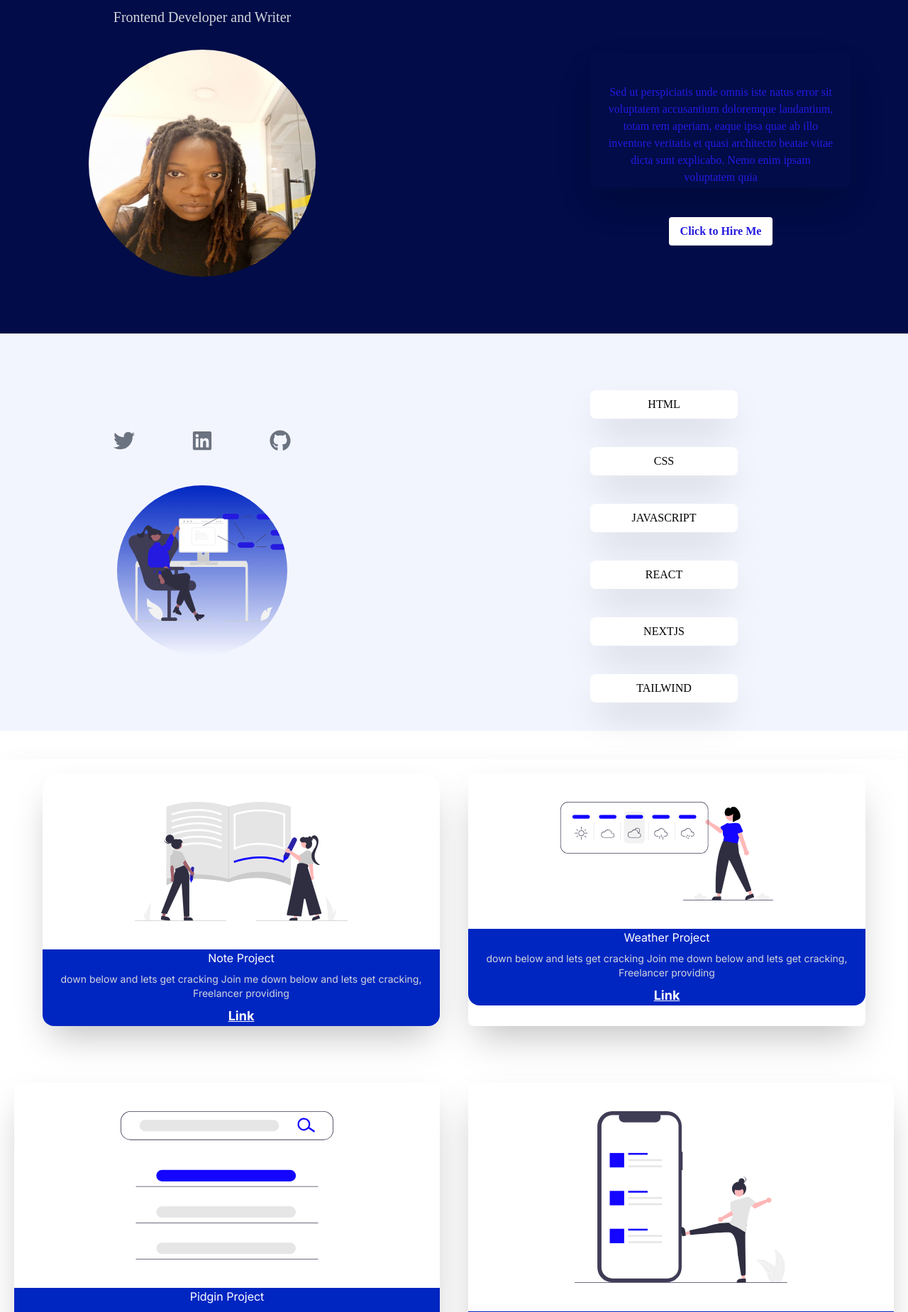
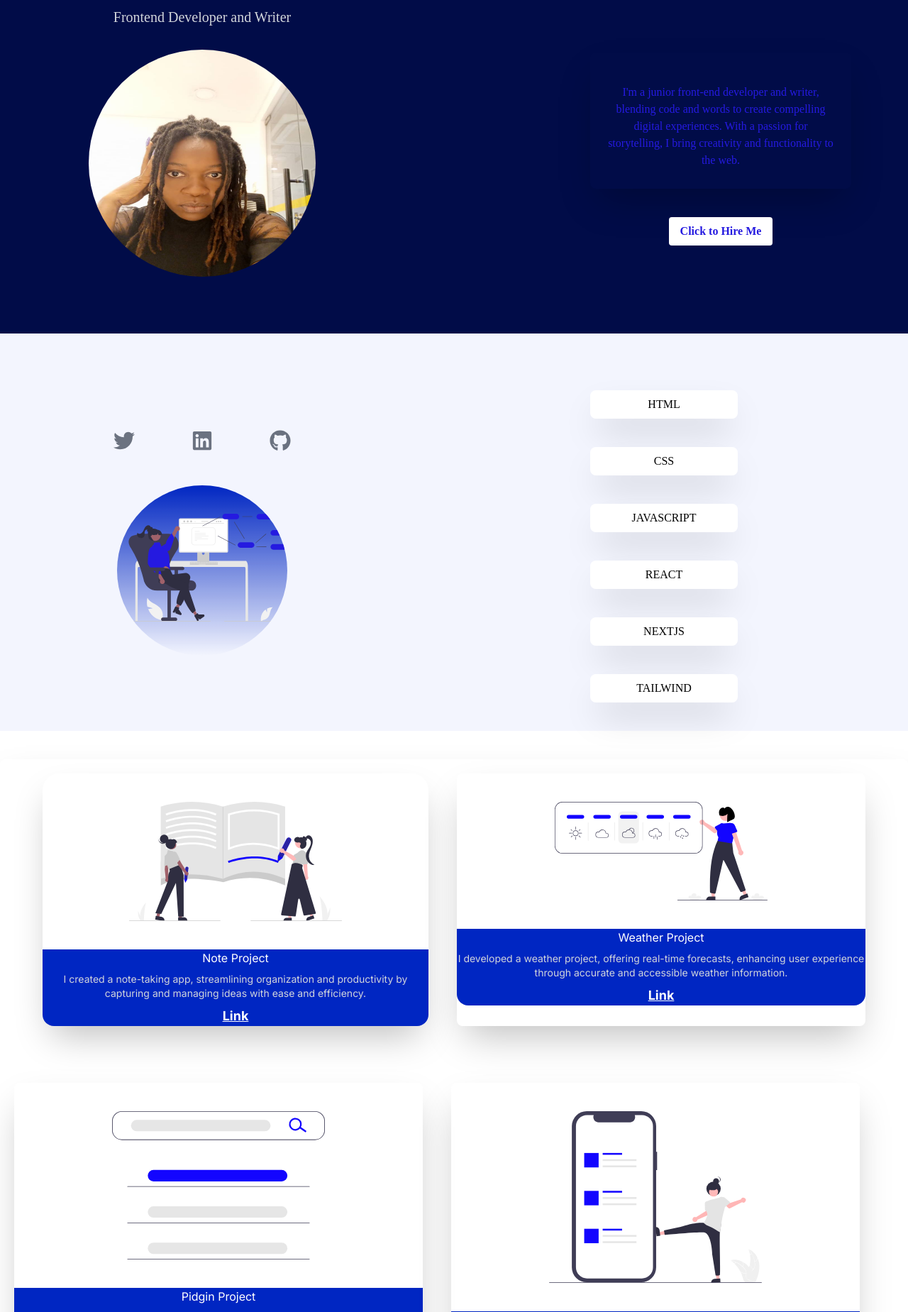
Before and after one commit to Nwakaego-Ego/Portfolio, a Next.js app: page / in a window 1280 px wide. Shown: the part 214-2063 px from the top of the page at 71% size. Built offline with nearby package versions, Linux system fonts and the light colour scheme.

Commit message:
updated the my about me infomation

```diff
--- a/src/app/header/page.js
+++ b/src/app/header/page.js
@@ -103,10 +103,10 @@ const header = () => {
           <div>
             <div className="lg:max-w-full lg:py-6 lg:px-6 lg:h-48 lg:bg-white shadow-2xl  lg:shadow-2xl lg:rounded-lg  lg:hover:bg-normalBlue lg:hover:text-white lg:transition lg:duration-300 lg:ease-in-out lg:transform lg:hover:scale-105 lg:mt-52">
               <p className="flex leading-6 text-white lg:text-normalBlue mt-5 lg:justify-end lg:w-80 lg:pb-6 hover:bg-normalBlue  hover:text-white">
-                Sed ut perspiciatis unde omnis iste natus error sit voluptatem
-                accusantium doloremque laudantium, totam rem aperiam, eaque ipsa
-                quae ab illo inventore veritatis et quasi architecto beatae
-                vitae dicta sunt explicabo. Nemo enim ipsam voluptatem quia
+                I'm a junior front-end developer and writer, blending code and
+                words to create compelling digital experiences. With a passion
+                for storytelling, I bring creativity and functionality to the
+                web.
               </p>
             </div>
             <button className="bg-white hover:bg-normalBlue hover:text-white transition duration-300 ease-in-out transform hover:scale-105  text-normalBlue font-bold py-2 px-4 rounded m-10">
@@ -176,7 +176,7 @@ const header = () => {
       <section>
         <div className="  text-center shadow-2xl rounded-lg  ">
           <div className=" lg:flex m-10">
-            <div className="shadow-2xl  lg:m-5 rounded-3xl ">
+            <div className="shadow-2xl  lg:m-5 rounded-3xl max-w-xl">
               <div className=" flex justify-center items-center ">
                 <Image
                   src="/note_.svg"
@@ -191,8 +191,9 @@ const header = () => {
                   Note Project
                 </h2>
                 <p className="text-sm text-gray-300">
-                  down below and lets get cracking Join me down below and lets
-                  get cracking, Freelancer providing
+                  I created a note-taking app, streamlining organization and
+                  productivity by capturing and managing ideas with ease and
+                  efficiency.
                 </p>
                 <div className="mt-2">
                   <a
@@ -206,7 +207,7 @@ const header = () => {
                 </div>
               </div>
             </div>
-            <div className="shadow-2xl  lg:m-5 mt-10 rounded-lg">
+            <div className="shadow-2xl  lg:m-5 mt-10 rounded-lg max-w-xl">
               <div className=" flex justify-center items-center ">
                 <Image
                   src="/weath.svg"
@@ -221,8 +222,9 @@ const header = () => {
                   Weather Project
                 </h2>
                 <p className="text-sm text-gray-300">
-                  down below and lets get cracking Join me down below and lets
-                  get cracking, Freelancer providing
+                  I developed a weather project, offering real-time forecasts,
+                  enhancing user experience through accurate and accessible
+                  weather information.
                 </p>
                 <div className="mt-2">
                   <a
@@ -238,7 +240,7 @@ const header = () => {
             </div>
           </div>
           <div className=" lg:flex">
-            <div className="shadow-2xl lg:m-5 m-8 rounded-lg">
+            <div className="shadow-2xl lg:m-5 m-8 rounded-lg max-w-xl">
               <div className=" flex justify-center items-center ">
                 <Image
                   src="/dir.svg"
@@ -253,8 +255,9 @@ const header = () => {
                   Pidgin Project
                 </h2>
                 <p className="text-sm text-gray-300">
-                  down below and lets get cracking Join me down below and lets
-                  get cracking, Freelancer providing
+                  I designed a local slang directory, celebrating linguistic
+                  diversity and preserving community expressions for an
+                  authentic cultural experience.
                 </p>
                 <div className="mt-2">
                   <a
@@ -268,7 +271,7 @@ const header = () => {
                 </div>
               </div>
             </div>
-            <div className="shadow-2xl lg:m-5 m-8 rounded-lg">
+            <div className="shadow-2xl lg:m-5 m-8 rounded-lg max-w-xl">
               <div className=" flex justify-center items-center ">
                 <Image
                   src="/blog.svg"
@@ -281,8 +284,9 @@ const header = () => {
               <div className="mt-10  bg-darkBlue rounded-b-2xl">
                 <h2 className="justify-center my-2 text-white ">Blog Posts</h2>
                 <p className="text-sm text-gray-300">
-                  down below and lets get cracking Join me down below and lets
-                  get cracking, Freelancer providing
+                  I specialize in technical writing, simplifying complex
+                  concepts and making information accessible for clear and
+                  effective communication in various fields.
                 </p>
                 <div className="mt-2">
                   <a
```
